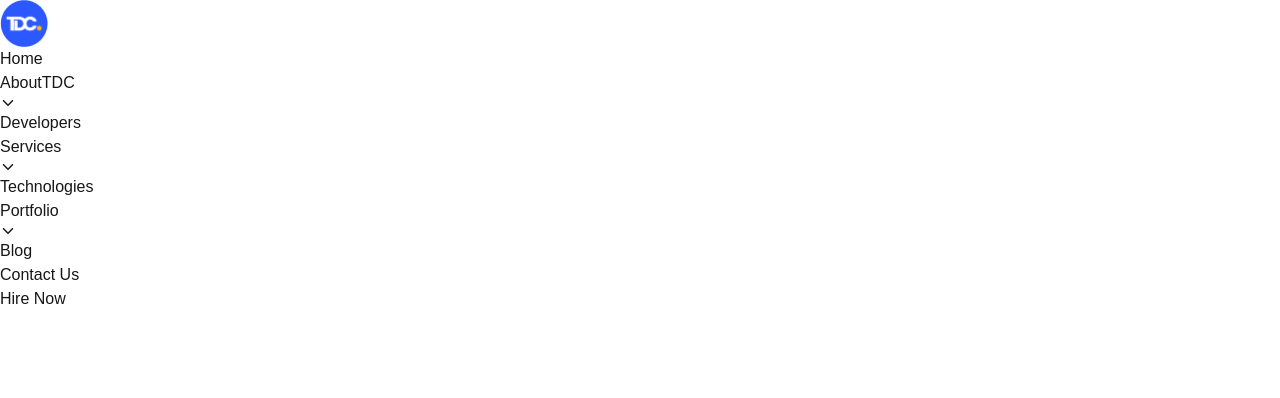
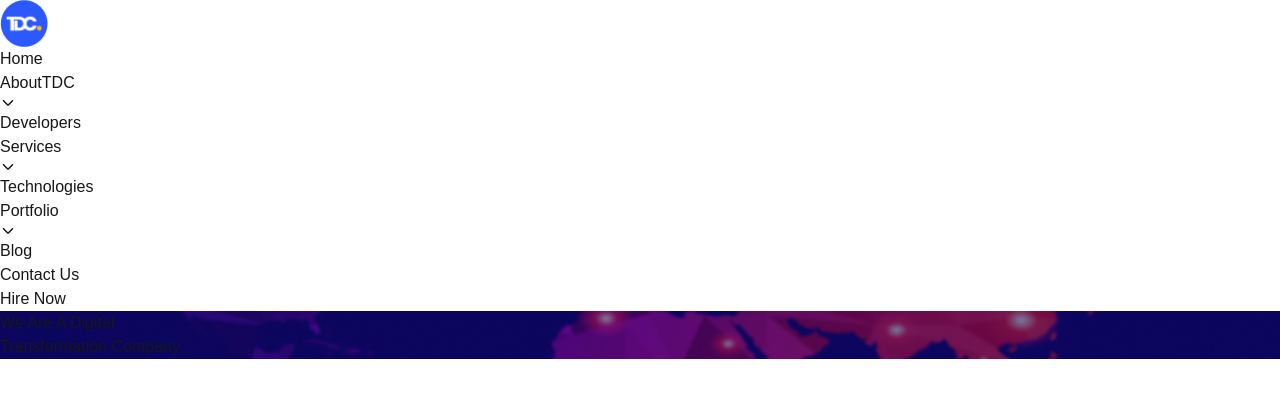
Before and after one commit to asifalidev77/Digital-Marketing-Agency, a Next.js app: page / in a window 1280 px wide. Shown: the top 398 px of the page. Built offline with nearby package versions, Linux system fonts and the light colour scheme.

Commit message:
new updates

```diff
--- a/src/app/_components/Hero-Section.tsx
+++ b/src/app/_components/Hero-Section.tsx
@@ -1,10 +1,11 @@
 export default function HeroSection() {
     return (
       <>
-      <section className="h-[85vh] w-[100%] flex justify-end items-center">
+      <section className="h-[90vh] w-[100%] flex justify-center items-center leading-[71.4px]"
+      style={{backgroundImage: "url('/bgimage.png')", backgroundSize: "cover", backgroundPosition: "center"}}>
         <div>
-          <h1>
-
+          <h1 className="text-[50px] md:text-[60px] lg:text-[70px] text-white text-center font-medium">
+          We Are A Digital <br /> Transformation Company
           </h1>
         </div>
       </section>
```
Also changed, not shown: src/app/_components/About-Us.tsx (added, +7 -0 lines), public/bgimage.png (added), public/tdc_circle_logo.png.png (added).
